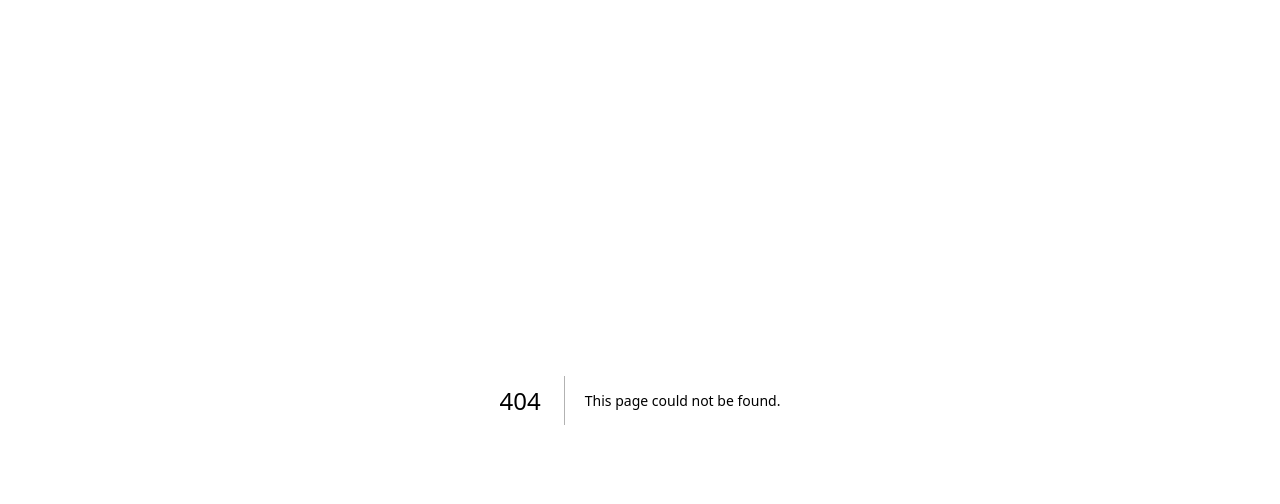
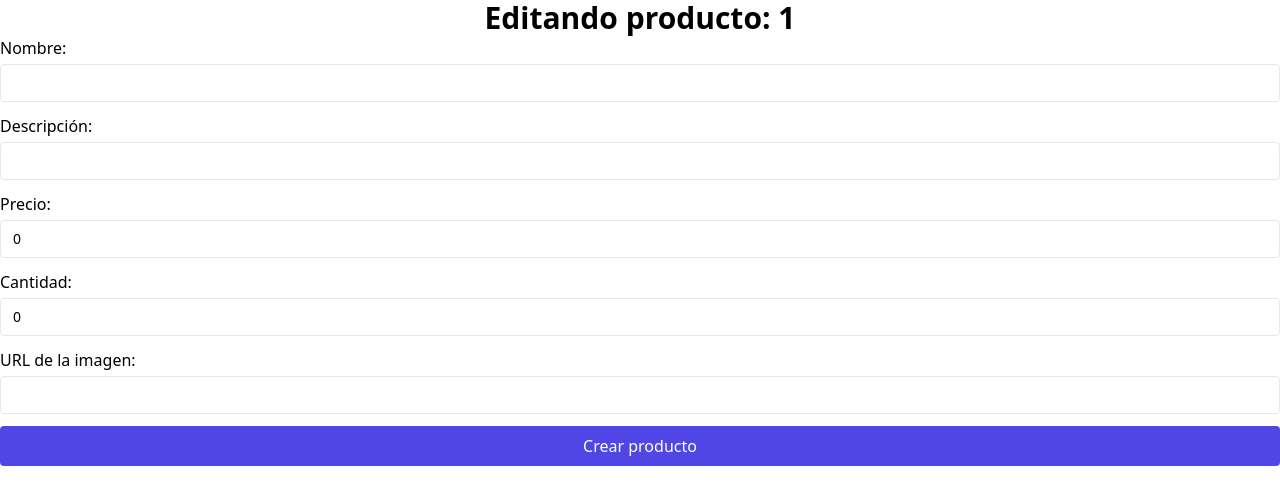
Before and after one commit to Pool2004/TheGreatEcommerce---Front, a Next.js app: page /item/edit/1 in a window 1280 px wide. Before the commit this address had no page. Shown: the top 504 px of the page. Built offline with nearby package versions, Linux system fonts and the light colour scheme.

Commit message:
Add: edit item

```diff
--- /dev/null
+++ b/src/app/item/edit/[id]/page.jsx
@@ -0,0 +1,12 @@
+import FormItem from "../../FormItem";
+
+export default function EditItem({ params }) {
+  return (
+    <main>
+      <h1 className="text-3xl font-bold text-center ">
+        Editando producto: {params.id}
+      </h1>
+      <FormItem />
+    </main>
+  );
+}
```
